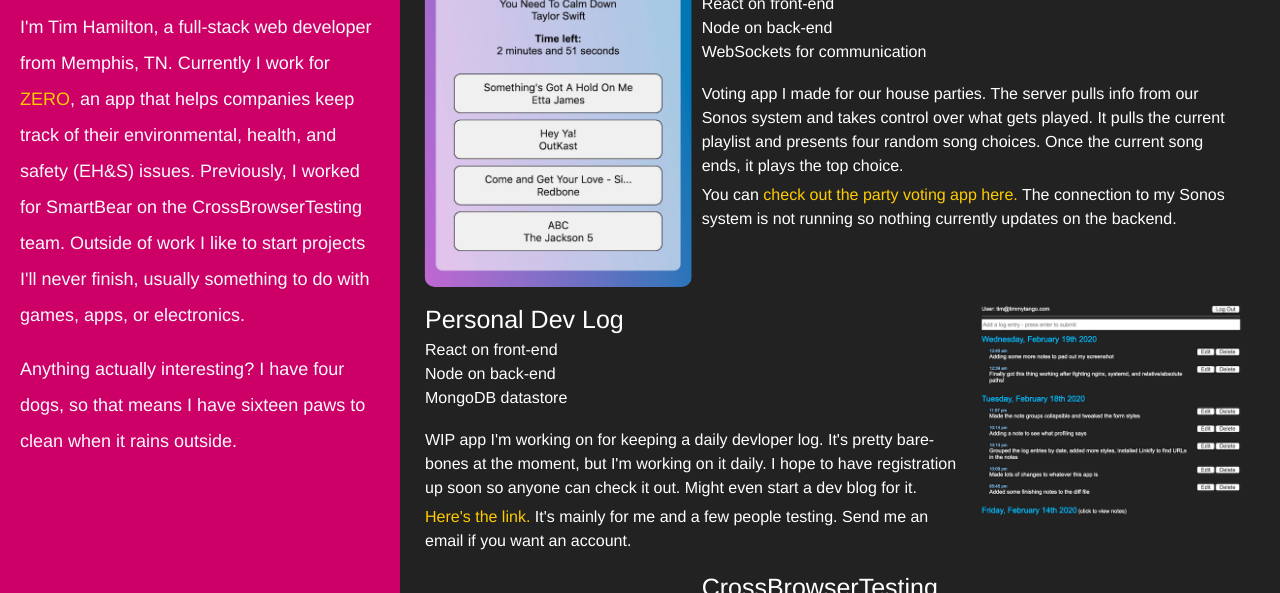
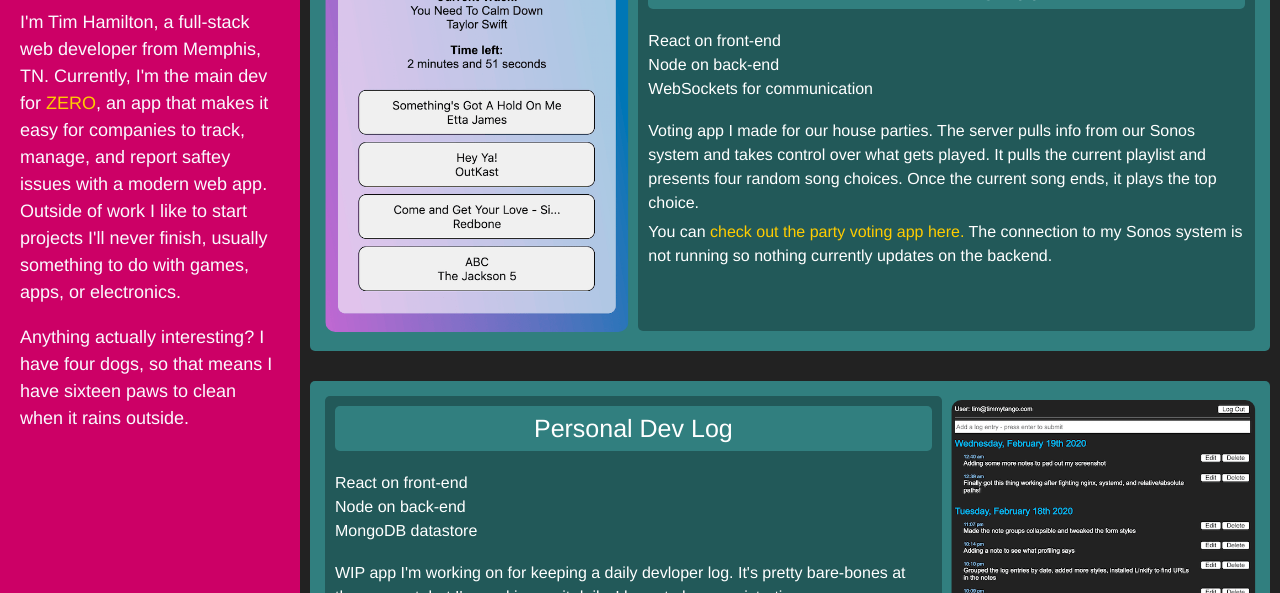
Before and after one commit to TimmyTango/timmytango.com, a website built with Parcel: page src/index.html in a window 1280 px wide. Shown: the part 71-664 px from the top of the page. Built offline with nearby package versions, Linux system fonts and the light colour scheme.

Commit message:
final rework of site

```diff
--- a/src/index.html
+++ b/src/index.html
@@ -21,11 +21,9 @@
                     <div class="bio-content">
                         <p>
                             I'm Tim Hamilton, a full-stack web developer from Memphis, TN.
-                            Currently I work for <a href="https://teamzero.com">ZERO</a>, an app that
-                            helps companies keep track of their environmental, health, and safety
-                            (EH&amp;S) issues. Previously, I worked for SmartBear on the
-                            CrossBrowserTesting team. Outside of work I like to start projects
-                            I'll never finish, usually something to do with games, apps, or electronics.
+                            Currently, I'm the main dev for <a href="https://teamzero.com">ZERO</a>, an app that
+                            makes it easy for companies to track, manage, and report saftey issues with a modern web app.
+                            Outside of work I like to start projects I'll never finish, usually something to do with games, apps, or electronics.
                         </p>
                         <br>
                         <p>Anything actually interesting? I have four dogs, so that means I have sixteen paws to clean when it rains outside. </p>
@@ -42,7 +40,8 @@
             <section id="projects">
                 <div class="row">
                     <div class="col-12 col-sm-7 col-md-8 float-right">
-                        <h4>Party Voting App</h4>
+                        <div class="project-content">
+                            <h4>Sonos Voting App</h4>
                             <p>React on front-end</p>
                             <p>Node on back-end</p>
                             <p>WebSockets for communication</p>
@@ -50,15 +49,16 @@
                             <p class="gutter-bottom">Voting app I made for our house parties. The server pulls info from our Sonos system and takes control over what gets played. It pulls the current playlist and presents four random song choices. Once the current song ends, it plays the top choice.</p>
                             <p>You can <a href="https://party.timmytango.com" target="_blank" rel="noreferrer">check out the party voting app here.</a> The connection to my Sonos system is not running so nothing currently updates on the backend.</p>
                         </div>
+                    </div>
                     <div class="col-12 col-sm-5 col-md-4 vertical-align">
                         <div class="lightbox">
                             <img src="./img/party-app.png" alt="party voting app">
                         </div>
                     </div>
                 </div>
-                <hr class="mobile-only" />
                 <div class="row">
                     <div class="col-12 col-sm-7 col-md-8">
+                        <div class="project-content">
                             <h4>Personal Dev Log</h4>
                             <p>React on front-end</p>
                             <p>Node on back-end</p>
@@ -67,15 +67,16 @@
                             <p class="gutter-bottom">WIP app I'm working on for keeping a daily devloper log. It's pretty bare-bones at the moment, but I'm working on it daily. I hope to have registration up soon so anyone can check it out. Might even start a dev blog for it.</p>
                             <p><a href="https://timmytango.com/devlog" target="_blank">Here's the link.</a> It's mainly for me and a few people testing. Send me an email if you want an account.</p>
                         </div>
+                    </div>
                     <div class="col-12 col-sm-5 col-md-4 vertical-align">
                         <div class="lightbox">
                             <img src="./img/devlog.png" alt="devlog app">
                         </div>
                     </div>
                 </div>
-                <hr class="mobile-only" />
                 <div class="row">
                     <div class="col-12 col-sm-7 col-md-8 float-right">
+                        <div class="project-content">
                             <h4>CrossBrowserTesting</h4>
                             <p>AngularJS on front-end</p>
                             <p>Node on back-end</p>
@@ -89,6 +90,7 @@
                                 cross-browser full-page capture), and Record &amp; Replay, a code-less
                                 automation test tool.
                             </p>
+                        </div>
                     </div>
                     <div class="col-12 col-sm-5 col-md-4 vertical-align">
                         <div class="lightbox">
--- a/src/scss/_utilities.scss
+++ b/src/scss/_utilities.scss
@@ -7,3 +7,13 @@
         }
     }
 }
+
+@mixin create-mq-max-width($breakpoint) {
+    @if($breakpoint == 0) {
+        @content;
+    } @else {
+        @media screen and (max-width: $breakpoint *1px - 1px) {
+            @content;
+        }
+    }
+}
--- a/src/scss/site/_module.scss
+++ b/src/scss/site/_module.scss
@@ -18,8 +18,8 @@
 
     @include create-mq($breakpoint-lg) {
         position: relative;
-        left: 400px;
-        width: calc(100% - 410px);
+        left: 300px;
+        width: calc(100% - 300px);
         overflow-x: hidden;
     }
 
@@ -29,12 +29,7 @@
     }
 
     section {
-        padding: 2rem;
-
-        h2 {
-            background: $secondary-color;
-            margin-bottom: 1rem;
-        }
+        padding: 0 1rem;
     }
 
     section:nth-child(even) {
@@ -52,6 +47,51 @@
             height: 100vh;
             background: rgba(0, 0, 0, 0.8);
             z-index: 200;
+        }
+
+        .row {
+            background: $tertiary-color;
+            border-radius: 0.5rem;
+            padding: 1rem;
+            margin: 3rem 0;
+            position: relative;
+            animation: 1s slideFromBottom;
+
+            @keyframes slideFromBottom {
+                from {
+                    top: 100vh;
+                }
+
+                to {
+                    top: 0vh;
+                }
+            }
+
+            &:last-of-type {
+                margin-bottom: 1rem;
+            }
+
+            @include create-mq($breakpoint-lg) {
+                &:first-of-type {
+                    margin-top: 1rem;
+                }
+            }
+        }
+
+        .project-content {
+            background: rgba(0, 0, 0, 0.3);
+            border-radius: 0.5rem;
+            height: calc(100% - 0.5rem);
+            padding: 1rem;
+
+            h4 {
+                background: $tertiary-color;
+                padding: 1rem;
+                line-height: 1;
+                text-align: center;
+                border-radius: 0.5rem;
+                margin-bottom: 2rem;
+            }
         }
 
         img {
@@ -72,6 +112,16 @@
                 top: 50%;
                 left: 50%;
                 transform: translate(-50%, -50%);
+            }
+        }
+
+        .image-caption {
+            display:none;
+
+            @include create-mq($breakpoint-sm) {
+                display: block;
+                text-align: center;
+                font-size: 1.2rem;
             }
         }
     }
--- a/src/scss/site/_navigation.scss
+++ b/src/scss/site/_navigation.scss
@@ -16,27 +16,57 @@
 }
 
 aside {
+    @include create-mq-max-width($breakpoint-lg)  {
+        position: relative;
+        animation-duration: 1s;
+        animation-name: slideFromTop;
+
+        @keyframes slideFromTop {
+            from {
+                top: -100vh;
+            }
+
+            to {
+                top:0;
+            }
+        }
+    }
+
     @include create-mq($breakpoint-lg) {
         position: fixed;
         left: 0;
         top: 0;
         height: 100%;
-        width: 400px;
+        width: 300px;
+
+        animation-duration: 1s;
+        animation-name: slideFromLeft;
+
+        @keyframes slideFromLeft {
+            from {
+                left: -400px;
+            }
+
+            to {
+                left: 0;
+            }
+        }
     }
 
     .bio {
         padding: 2rem;
 
         p {
-            line-height: 2.0;
             font-size: 1.8rem;
             color: #fafaff
         }
     }
 
     .aside-content {
+        display: flex;
+        justify-content: center;
+
         .logo {
-
             background: $primary-color;
             font-size: 2.2rem;
             color: black;
```
Lines whose indentation alone changed are shown as unchanged.
